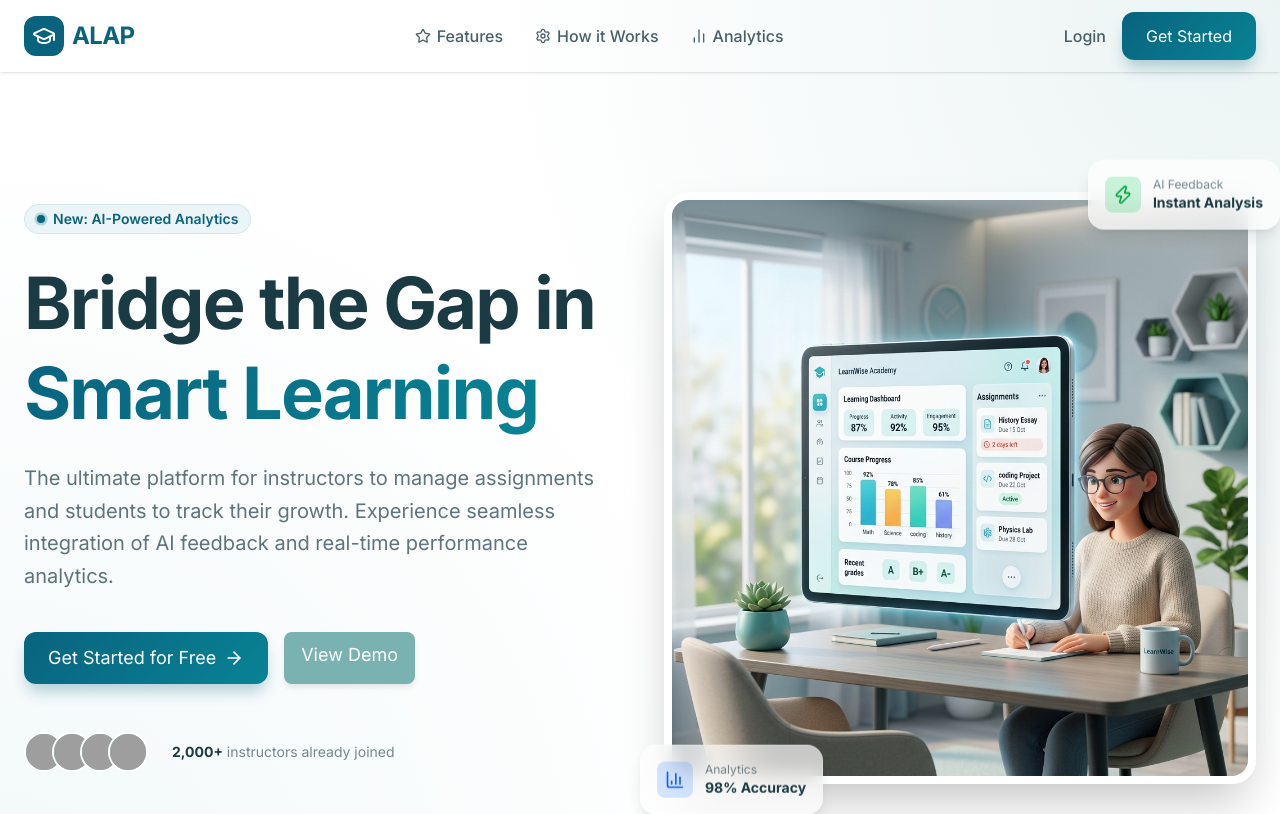
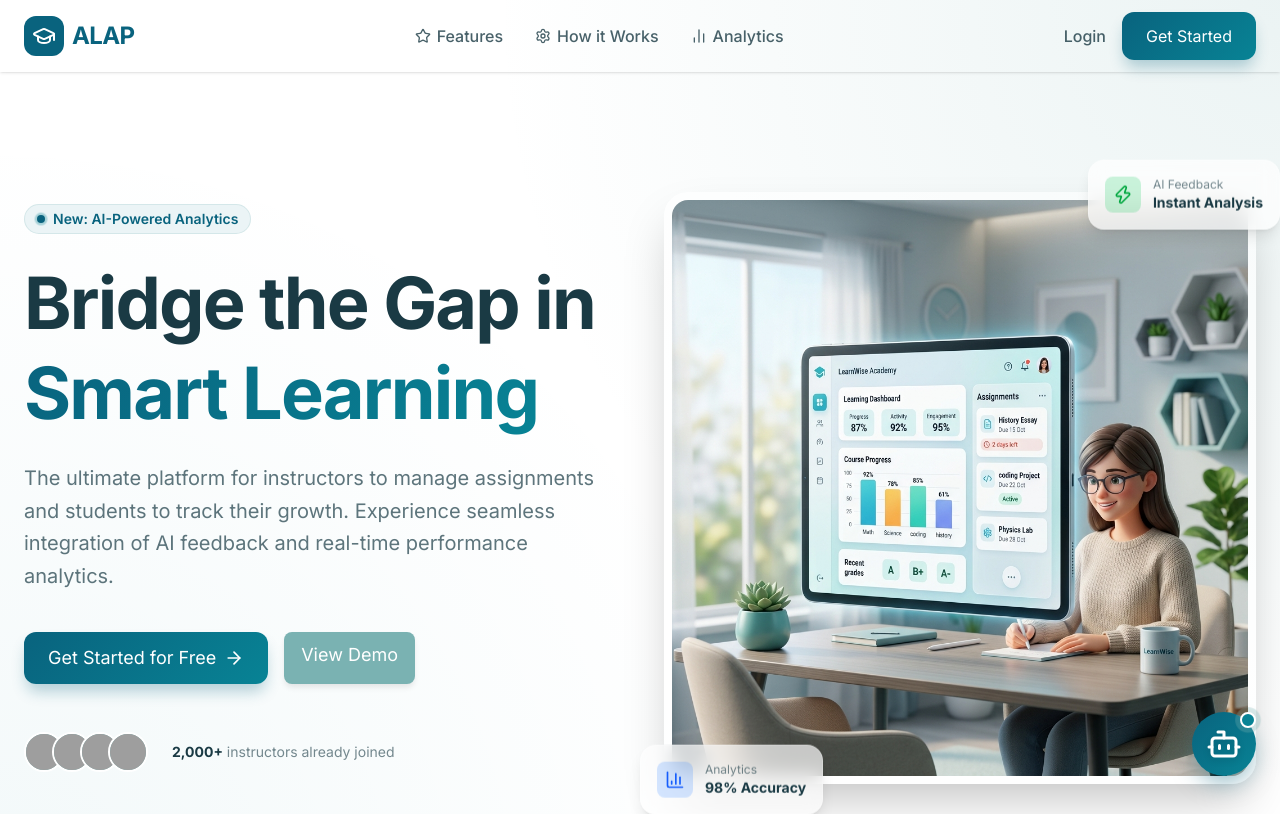
Before and after one commit to amdadislam01/alap-client-site, a Next.js app: page / in a window 1280 px wide. Shown: the top 814 px of the page. Built offline with nearby package versions, Linux system fonts and the light colour scheme; grey boxes are pictures that could not be loaded.

Commit message:
MODIFIED: Integrate FloatingChatbot component into main layout

```diff
--- a/src/app/layout.tsx
+++ b/src/app/layout.tsx
@@ -2,6 +2,7 @@ import type { Metadata } from "next";
 import { Inter } from "next/font/google";
 import "./globals.css";
 import { AuthProvider } from "@/context/AuthContext";
+import FloatingChatbot from "@/components/FloatingChatbot";
 
 const inter = Inter({ subsets: ["latin"] });
 
@@ -21,6 +22,7 @@ export default function RootLayout({
       <body className={inter.className}>
         <AuthProvider>
           {children}
+          <FloatingChatbot />
         </AuthProvider>
       </body>
     </html>
```
